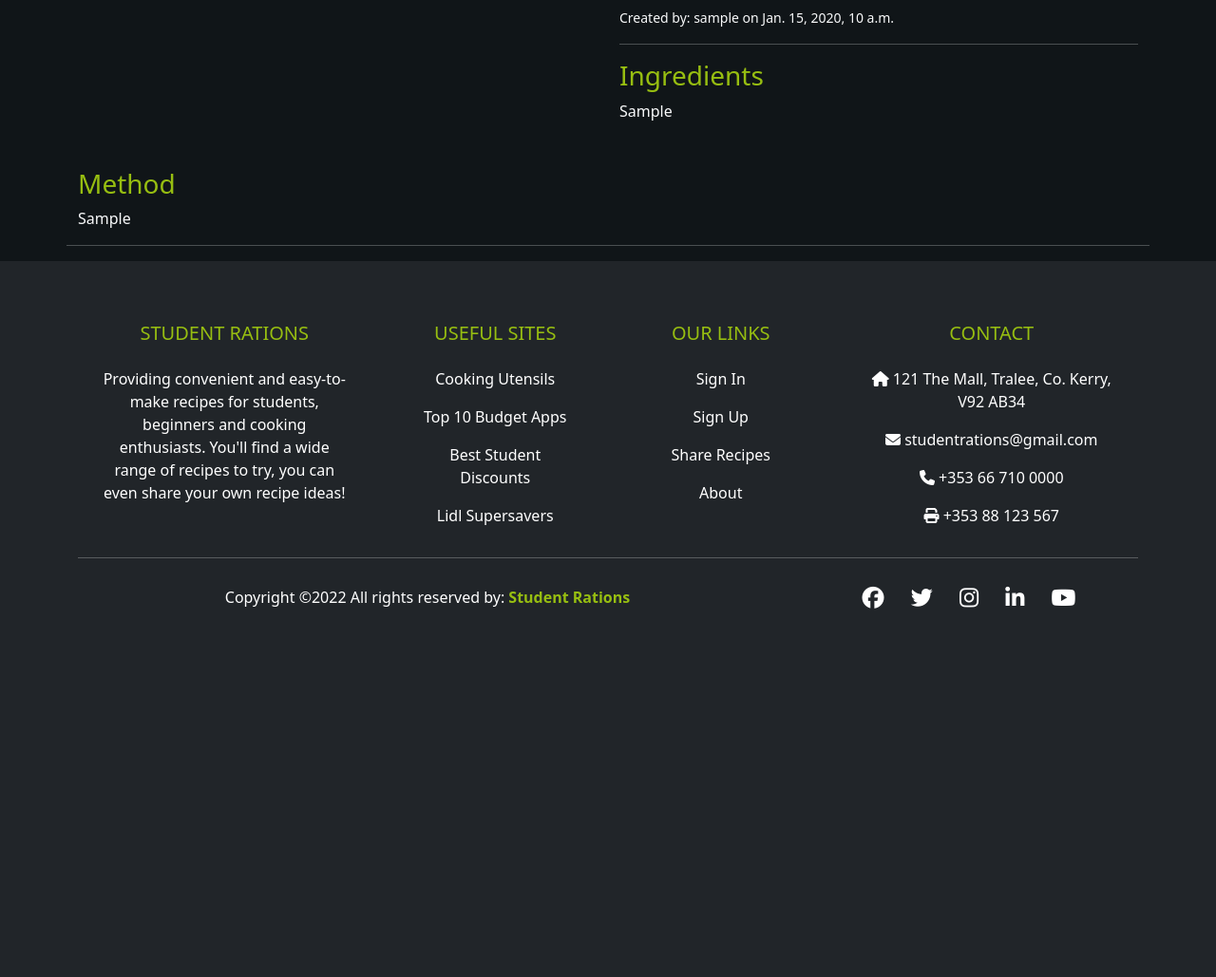
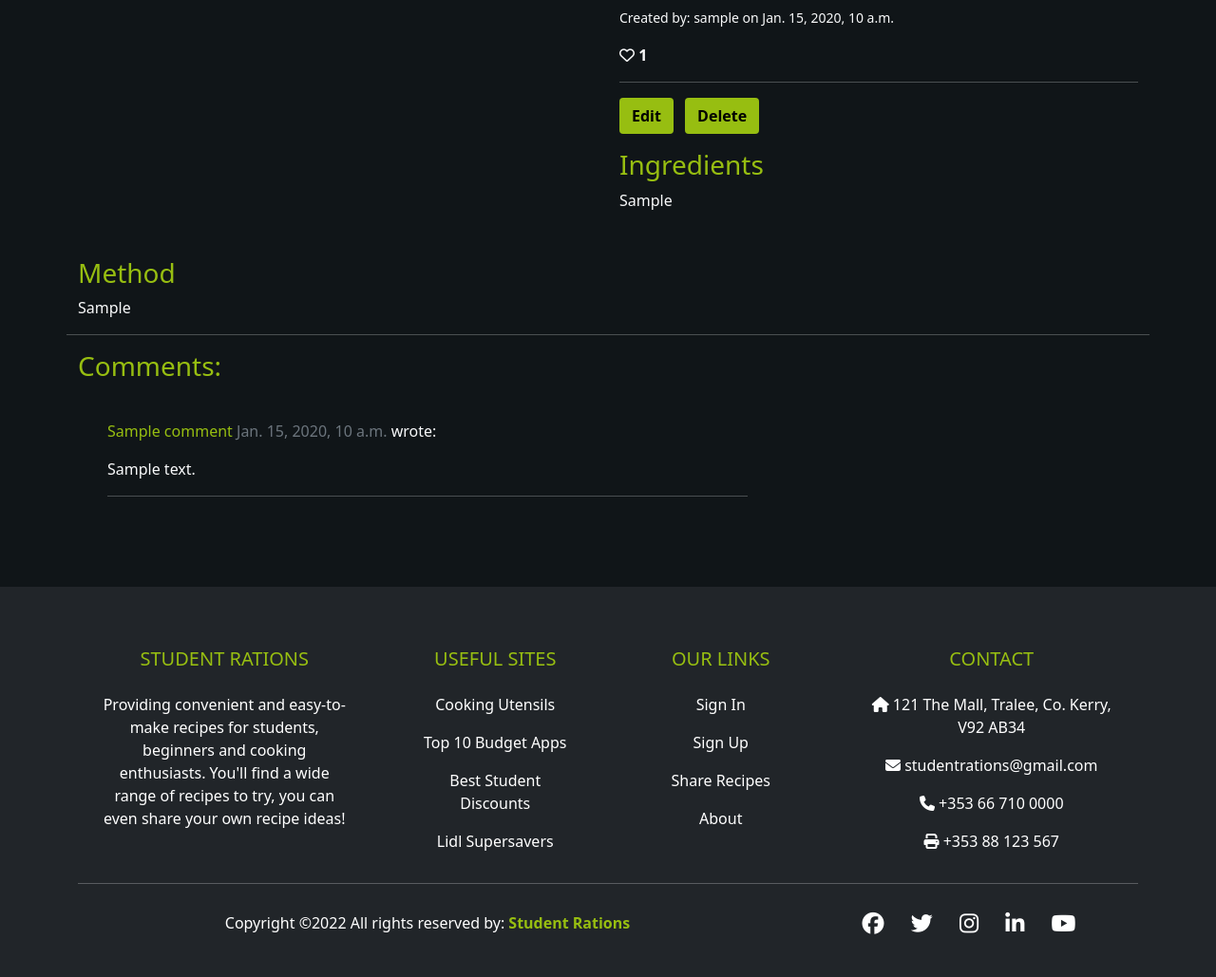
Before and after one commit to Irishbecky91/student_rations, a Django app: a page that uses templates/recipe.html in a window 1280 px wide. Shown: the part 183-1212 px from the top of the page at 95% size. Before the commit the page ends 824 px from the top, so only its background shows below. Run offline with Django 3.2, Linux system fonts and the light colour scheme; tables that the repository leaves empty hold one stand-in row (values such as "Sample post"); some libraries are stand-ins or nearby versions.

Commit message:
Add start of edit and delete views, also need to rectify bug, textfields not showing in admin

```diff
--- a/recipes/urls.py
+++ b/recipes/urls.py
@@ -21,7 +21,7 @@ urlpatterns = [
     path('', views.RecipeList.as_view(), name='home'),
     path('about/', views.about, name='about'),
     path('share-a-recipe/', views.create_recipe, name='create_recipe'),
-    path('edit-a-recipe/', views.edit_recipe, name='edit_recipe'),
+    path('edit-a-recipe/<slug:slug>', views.edit_recipe, name='edit_recipe'),
     path('<slug:slug>/', views.RecipeDetail.as_view(), name='recipe_detail'),
-    path('like/<slug:slug>/', views.RecipeLike, name='recipe_like'),
+    path('like/<slug:slug>/', views.RecipeLike.as_view(), name='recipe_like'),
 ]
--- a/recipes/views.py
+++ b/recipes/views.py
@@ -1,9 +1,9 @@
 """
 Views
 """
-from django.contrib.auth.decorators import login_required
 from django.shortcuts import render, reverse, redirect, get_object_or_404
 from django.views import generic, View
+from django.views.generic.edit import UpdateView
 from django.http import HttpResponseRedirect
 from .models import Recipe
 from .forms import CommentForm, RecipeForm
@@ -37,28 +37,6 @@ def create_recipe(request):
     else:
         recipe_form = RecipeForm()
     return render(request, "create_recipe.html", context)
-
-
-@login_required
-def edit_recipe(request, id=None):
-    """
-    RECIPE UPDATE VIEW
-    """
-    obj = get_object_or_404(Recipe, id=id, user=request.user)
-    recipe_form = RecipeForm(request.POST or None, instance=obj)
-    context = {
-        "recipe_form": recipe_form,
-        "object": obj
-    }
-
-    if request.method == "POST":
-        recipe_form = RecipeForm(request.POST, request.FILES)
-        if recipe_form.is_valid():
-            recipe_form.save()
-            context['message'] = 'You saved this recipe.'
-    else:
-        recipe_form = RecipeForm()
-    return render(request, "edit_recipe.html", context)
 
 
 class RecipeList(generic.ListView):
@@ -135,6 +113,27 @@ class RecipeDetail(View):
         )
 
 
+def edit_recipe(request, slug):
+    """
+    Recipe update view
+    """
+    recipe = get_object_or_404(Recipe, slug=slug, user=request.user)
+    recipe_form = RecipeForm(request.POST or None, instance=recipe)
+    context = {
+        "recipe_form": recipe_form,
+        "recipe": recipe
+    }
+
+    if request.method == "POST":
+        recipe_form = RecipeForm(request.POST, request.FILES)
+        if recipe_form.is_valid():
+            recipe_form.save()
+            context['message'] = 'You saved this recipe.'
+    else:
+        recipe_form = RecipeForm()
+    return render(request, "edit_recipe.html", context)
+
+
 class RecipeLike(View):
     """
     Likes on a recipe
@@ -143,7 +142,7 @@ class RecipeLike(View):
         """
         Submits to view
         """
-        recipe = get_object_or_404(Recipe(), slug=slug)
+        recipe = get_object_or_404(Recipe, slug=slug)
 
         if recipe.likes.filter(id=request.user.id).exists():
             recipe.likes.remove(request.user)
--- a/templates/create_recipe.html
+++ b/templates/create_recipe.html
@@ -29,13 +29,13 @@ aria-current="page" id="active-green"
 </header>
 {% endblock %}
 
+
 {% block content %}
 {% if user.is_authenticated %}
 <div class="container text-light">
     <div class="row">
         <div class="col mt-3 mb-5 offset-2">
             <h1 class="text-center green-text">Add A Recipe</h1>
-            <p>Posting as: <span class="green-text">{{ user.username }}</span></p>
             <form action="." method="post" style="margin-top: 1.3em;" enctype="multipart/form-data">
                 <div class="row">
                     <div class="col">
--- a/templates/index.html
+++ b/templates/index.html
@@ -44,14 +44,12 @@ aria-current="page" id="active-green"
             <h2 class="text-center padding green-text mb-5 mt-5">What's cooking good looking?</h2>
 
             {% else %}
-
             <h1 class="text-center padding green-text mb-5 mt-5">What's cooking good looking?</h1>
             <p class="text-light text-center mb-5">Welcome to Student Rations! To leave a comment or like a recipe, or
                 to share your
                 own recipes, please <a class="link" href="{% url 'account_login' %}">log in</a>. If have not created an account
                 yet, then <a class="link" href="{% url 'account_signup' %}">register your account</a>.</p>
             <hr class="mt-3 mb-5 text-light">
-
             {% endif %}
         </div>
     </div>
--- a/templates/recipe.html
+++ b/templates/recipe.html
@@ -22,8 +22,33 @@
         <div class="col-12 col-md-12 col-lg-6 col-xl-6 text-start text-light mx-auto">
             <h1 class="green-text">{{ recipe.title }}</h1>
 
-            <small>Created by: {{ recipe.author }} on {{ recipe.created_on }}</small>
+            <p><small>Created by: {{ recipe.author }} on {{ recipe.created_on }}</small></p>
+            <div class="col">
+                <strong>
+                    {% if user.is_authenticated %}
+                    <form action="{% url 'recipe_like' recipe.slug %}" class="d-inline" method="POST">
+                        {% csrf_token %}
+                        {% if liked %}
+                        <button type="submit" name="recipe_id" value="{{ recipe.slug }}" class="btn btn-signup btn-md" id="green-btn"><i
+                                class="fas fa-heart"></i> {{ recipe.amount_of_likes }} </button>
+                        {% else %}
+                        <button type="submit" name="recipe_id" value="{{ recipe.slug }}" class="btn btn-signup btn-md" id="green-btn"><i
+                                class="far fa-heart"></i> {{ recipe.amount_of_likes }}</button>
+                        {% endif %}
+                    </form>
+                    {% else %}
+                    <span class="text-light"><i class="far fa-heart"></i> {{ recipe.amount_of_likes }} </span>
+                    {% endif %}
+                </strong>
+            </div>
+
             <hr class="mx-auto mt-3 mb-3 text-light">
+            <div class="col mt-2 mb-3">
+                {% if recipe.author.is_authenticated %}
+                <a href="#" class="edit"><button class="btn btn-signup btn-md" id="green-btn" value="{{ recipe.slug }}" type="button">Edit</button></a>
+                <a href="#" class="delete"><button class="btn btn-signup btn-md mx-2" id="green-btn" value="{{ recipe.slug }}" type="button">Delete</button></a>
+                {% endif %}
+            </div>
             <h3 class="green-text">Ingredients</h3>
             {{ recipe.ingredients|safe }}
         </div>
@@ -38,10 +63,31 @@
 <div class="container text-light">
     <div class="row">
         <hr class="text-light">
-        <div class="col-12 col-md-6 col-lg-8 col-xl-8">
-
+        <div class="col-12 col-md-6 col-lg-8 col-xl-8 mb-5">
+            <h3 class="green-text">Comments:</h3>
+            <div class="card-body">
+                {% for comment in comments %}
+                <div class="comments" style="padding: 15px;">
+                    <p class="font-weight-bold">
+                        <span class="green-text">
+                            {{ comment.name }}
+                        </span>
+                        <span class=" text-muted font-weight-normal">
+                            {{ comment.created_on }}
+                        </span> wrote:
+                    </p>
+                    {{ comment.body | linebreaks }}
+                    <hr class="text-light">
+                </div>
+                {% endfor %}
+            </div>
         </div>
-        <div class="col-12 col-md-6 col-lg-4 col-xl-4">
+        <div class="col-12 col-md-6 col-lg-4 col-xl-4 mb-5">
+            {% if commented %}
+            <div class="alert alert-success" role="alert">
+                Your comment is being approved, please wait.
+            </div>
+            {% else %}
             {% if user.is_authenticated %}
 
             <h3>Leave a comment:</h3>
@@ -49,8 +95,9 @@
             <form method="post" style="margin-top: 1.3em;">
                 {{ comment_form | crispy }}
                 {% csrf_token %}
-                <button type="submit" class="btn btn-signup btn-lg">Submit</button>
+                <button type="submit" class="btn btn-signup btn-md" id="green-btn">Submit</button>
             </form>
+            {% endif %}
             {% endif %}
         </div>
     </div>
```
Also changed, not shown: recipes/admin.py (+19 -1 lines), recipes/models.py (+0 -12 lines), templates/edit_recipe.html (+50 -0 lines), recipes/migrations/0017_alter_recipe_directions.py (added), recipes/migrations/0018_alter_recipe_directions.py (added).
